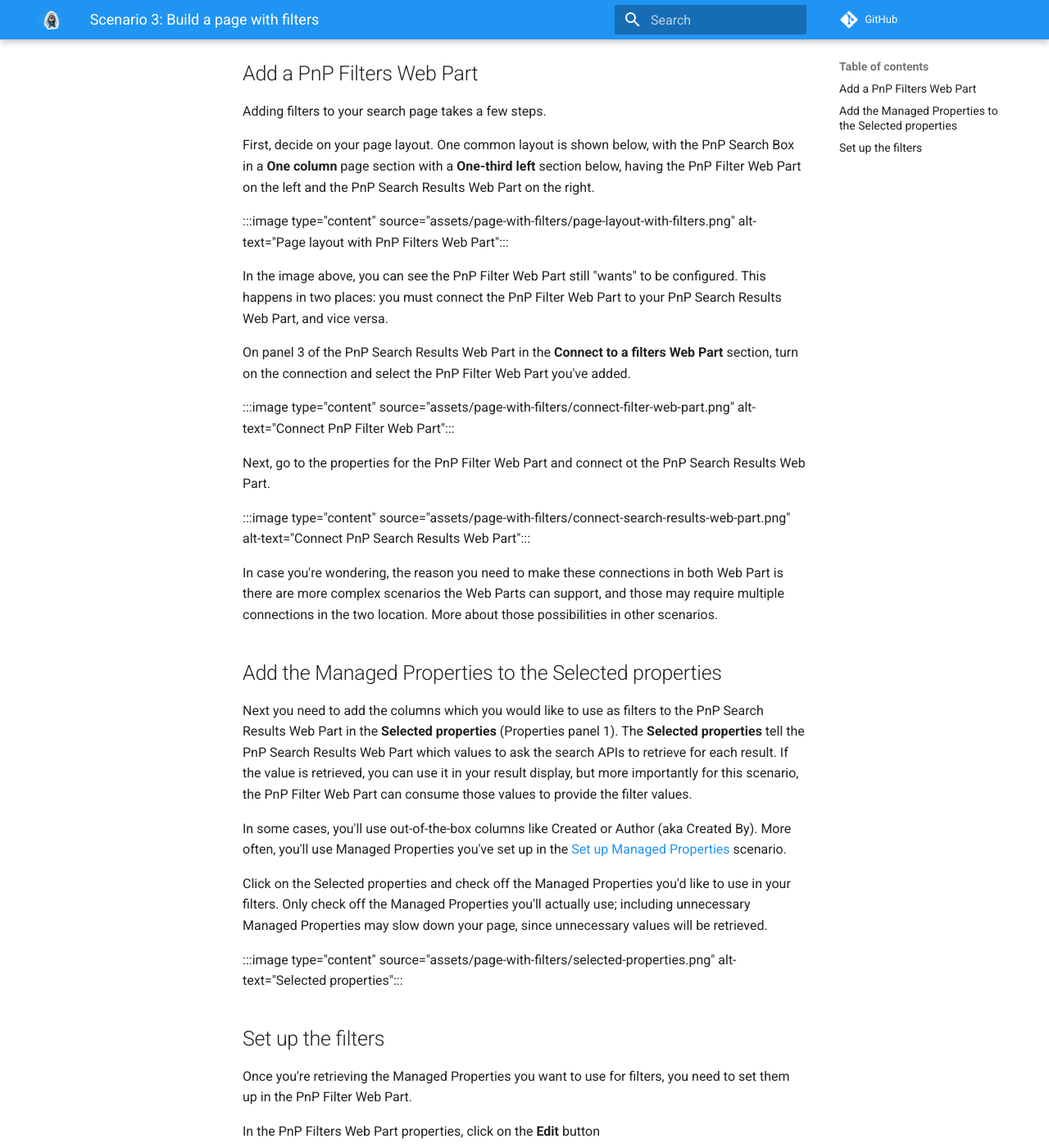
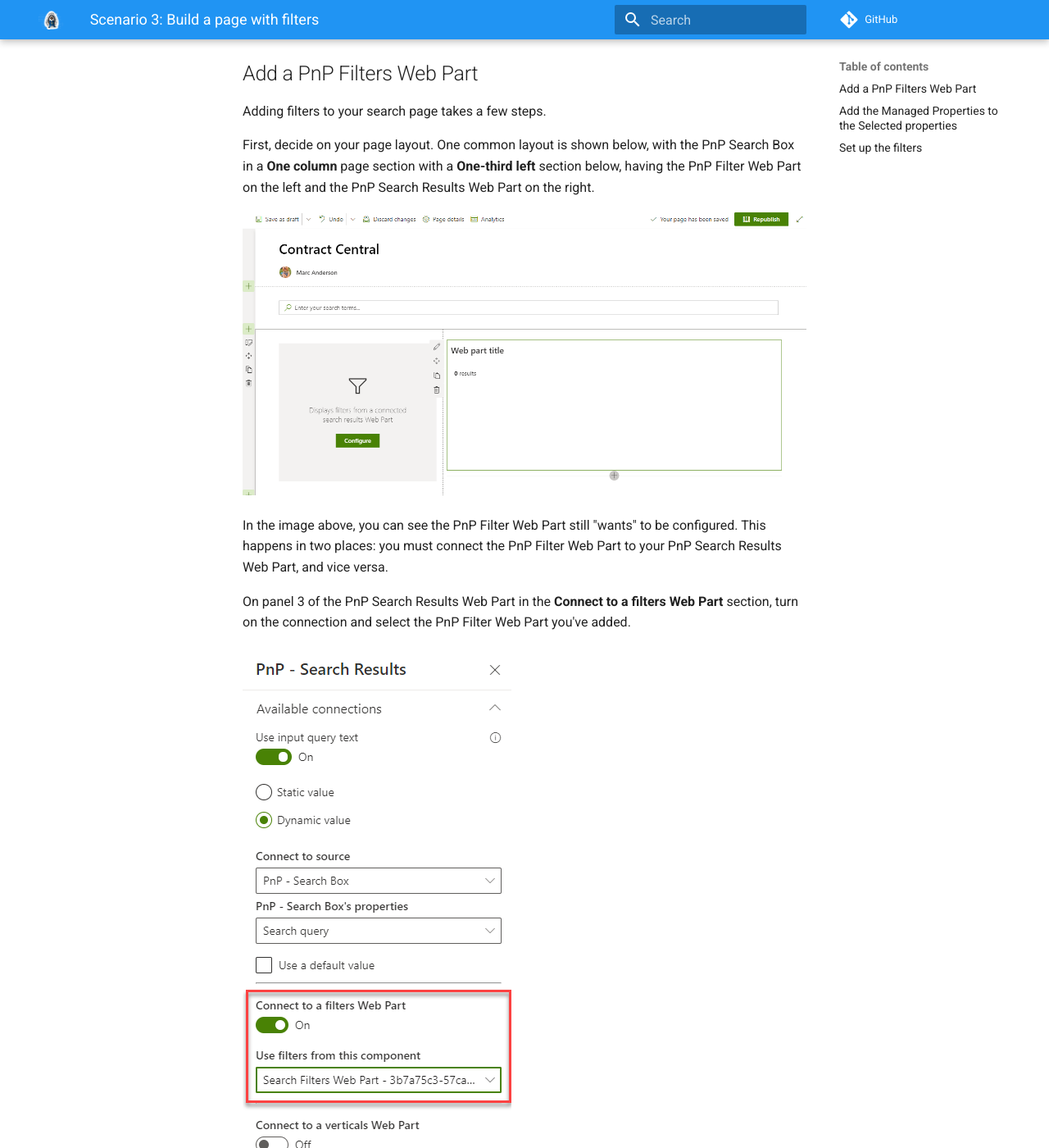
Before and after one commit to dominic5perezd/pnp-modern-search, an MkDocs documentation site: the page built from docs/scenarios/page-with-filters.md, in a window 1280 px wide and 1400 px high, scrolled down 300 px. Shown: the whole window at 82% size. Built offline with MkDocs 1.6.1 and Material for MkDocs 9.7.7, drawn with Linux system fonts in a browser that asks for light colours; comment, search, counter and statistics services are not loaded; some of the changed text lies outside the part shown.

Commit message:
Fixed images - resoolves issue #1156

```diff
--- a/docs/scenarios/page-with-filters.md
+++ b/docs/scenarios/page-with-filters.md
@@ -10,17 +10,17 @@ Adding filters to your search page takes a few steps.
 
 First, decide on your page layout. One common layout is shown below, with the PnP Search Box in a **One column** page section with a **One-third left** section below, having the PnP Filter Web Part on the left and the PnP Search Results Web Part on the right.
 
-:::image type="content" source="assets/page-with-filters/page-layout-with-filters.png" alt-text="Page layout with PnP Filters Web Part":::
+![Page layout with PnP Filters Web Part](assets/page-with-filters/page-layout-with-filters.png)
 
 In the image above, you can see the PnP Filter Web Part still "wants" to be configured. This happens in two places: you must connect the PnP Filter Web Part to your PnP Search Results Web Part, and vice versa.
 
 On panel 3 of the PnP Search Results Web Part in the **Connect to a filters Web Part** section, turn on the connection and select the PnP Filter Web Part you've added.
 
-:::image type="content" source="assets/page-with-filters/connect-filter-web-part.png" alt-text="Connect PnP Filter Web Part":::
+![Connect PnP Filter Web Part](assets/page-with-filters/connect-filter-web-part.png)
 
 Next, go to the properties for the PnP Filter Web Part and connect ot the PnP Search Results Web Part.
 
-:::image type="content" source="assets/page-with-filters/connect-search-results-web-part.png" alt-text="Connect PnP Search Results Web Part":::
+![Connect PnP Search Results Web Part](assets/page-with-filters/connect-search-results-web-part.png)
 
 In case you're wondering, the reason you need to make these connections in both Web Part is there are more complex scenarios the Web Parts can support, and those may require multiple connections in the two location. More about those possibilities in other scenarios.
 
@@ -32,7 +32,7 @@ In some cases, you'll use out-of-the-box columns like Created or Author (aka Cre
 
 Click on the Selected properties and check off the Managed Properties you'd like to use in your filters. Only check off the Managed Properties you'll actually use; including unnecessary Managed Properties may slow down your page, since unnecessary values will be retrieved.
 
-:::image type="content" source="assets/page-with-filters/selected-properties.png" alt-text="Selected properties":::
+![Selected properties](assets/page-with-filters/selected-properties.png)
 
 ## Set up the filters
 
@@ -40,12 +40,12 @@ Once you're retrieving the Managed Properties you want to use for filters, you n
 
 In the PnP Filters Web Part properties, click on the **Edit** button
 
-:::image type="content" source="assets/page-with-filters/set-up-filters-properties.png" alt-text="Set up filters properties":::
+![Set up filters properties](assets/page-with-filters/set-up-filters-properties.png)
 
 In this panel, you can add each filter you'd like to provide to your users and select a template to use for displaying it. See the [PnP Filters Web Part documentation](../usage/search-filters\index.md) for the specifics.
 
 In this example, we're setting up filters for **Created** and **Created By**. Note we are using appropriate templates based on the type of data in each Managed Property.
 
-:::image type="content" source="assets/page-with-filters/set-up-filters.png" alt-text="Set up filters":::
+![Set up filters](assets/page-with-filters/set-up-filters.png)
 
 Save your page, and your users will now be able to filter their search results based on the filters you have chosen.
```
